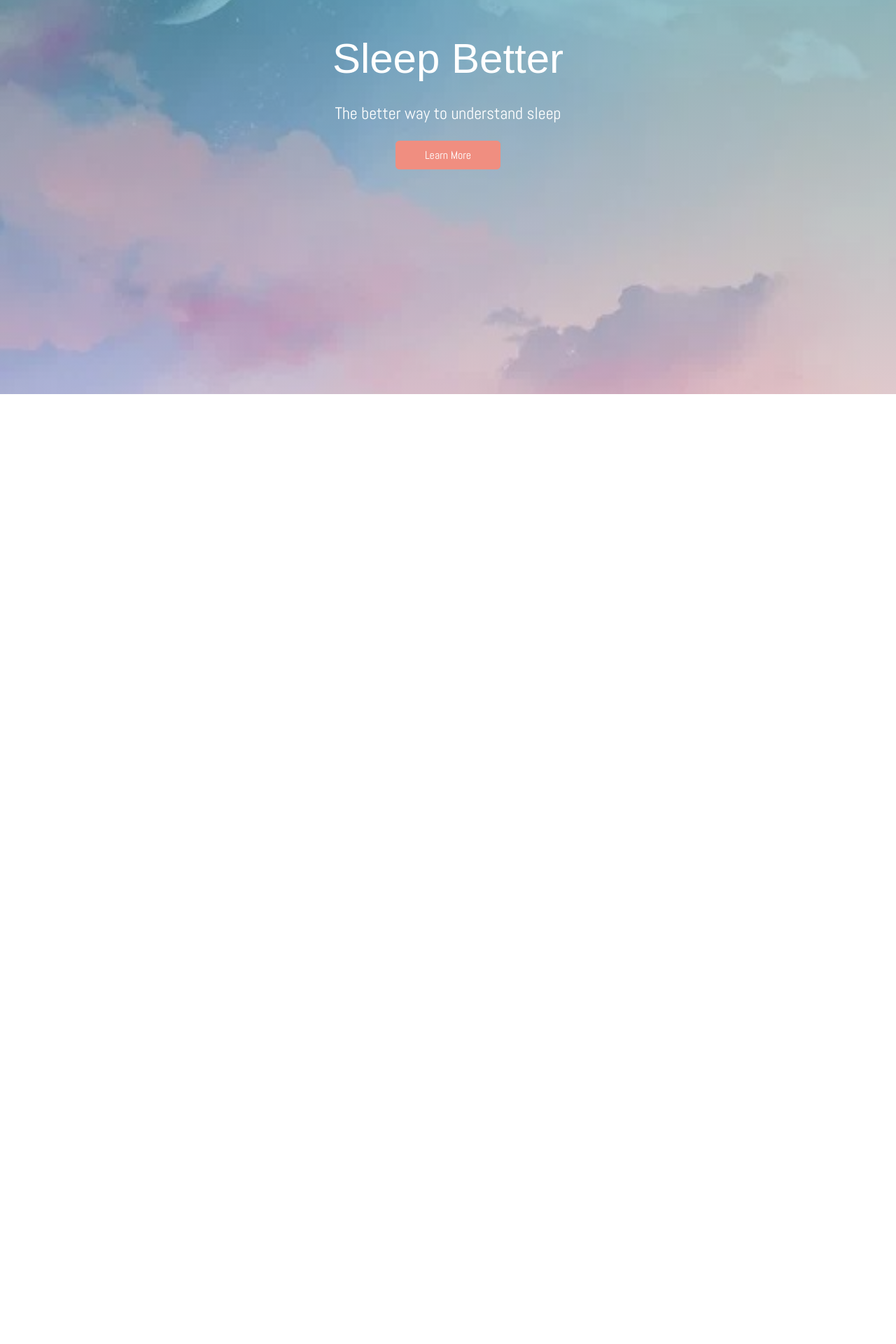
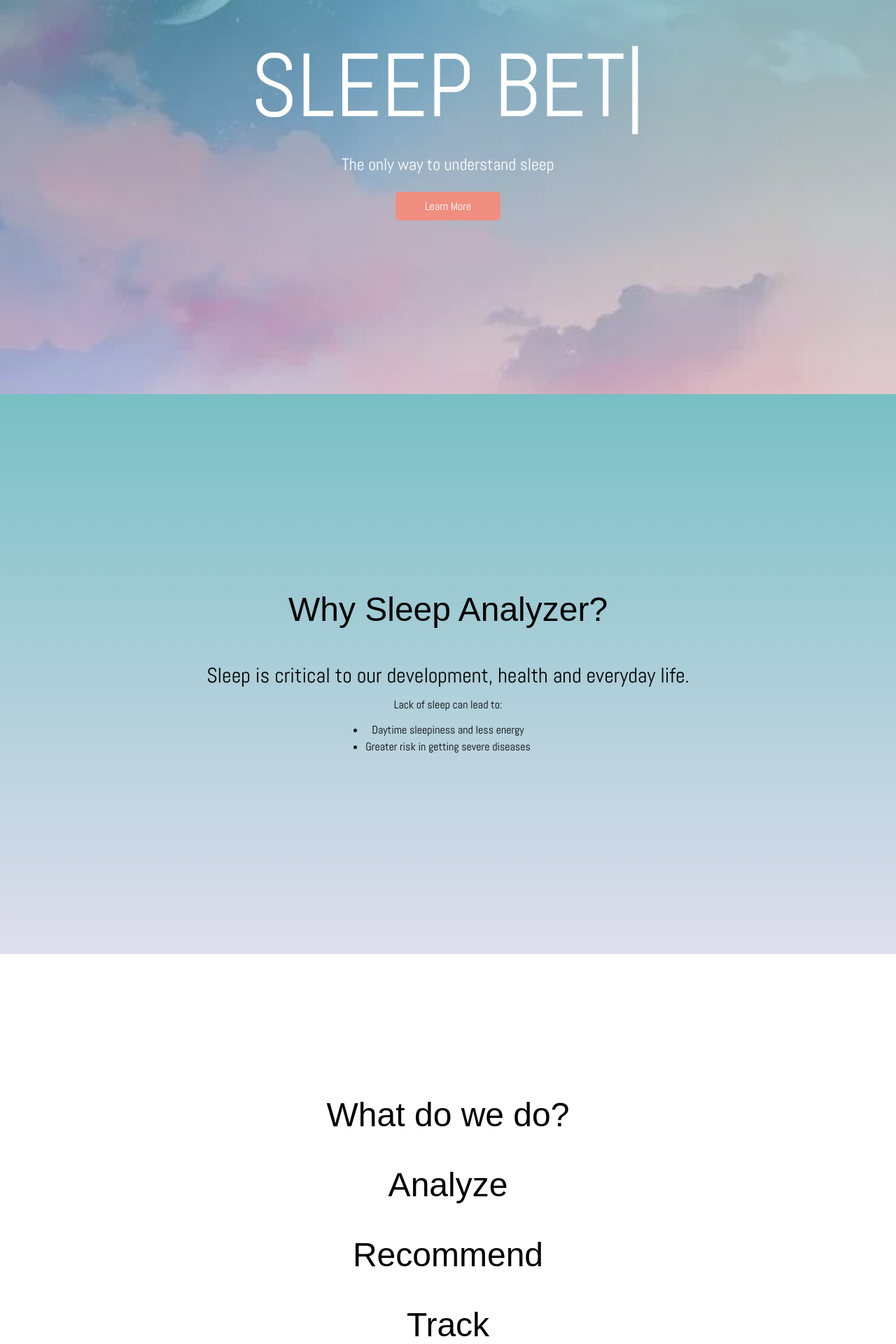
Before and after one commit to Ajaiah-D/HunterCapstoneSpring2025, a React (Vite) app in the folder sleepanalyzer/: page / in a window 1280 px wide. Shown: the part 237-2157 px from the top of the page at 70% size. Before the commit the page ends 800 px from the top, so only its background shows below. Built offline with nearby package versions, Linux system fonts and the light colour scheme; no server answers; a web font is replaced by a local one.

Commit message:
made each section take up the whole screen, need to add scroll animation

```diff
--- a/sleepanalyzer/src/pages/Home.tsx
+++ b/sleepanalyzer/src/pages/Home.tsx
@@ -1,6 +1,8 @@
 import React from "react";
 import useMediaQuery from "@/hooks/useMediaQuery";
 import CustomButton from "@/components/CustomButton";
+import CustomInput from "@/components/CustomInput";
+import { TypeAnimation } from 'react-type-animation';
 
 type Props = {};
 
@@ -23,30 +25,66 @@ const Home = (props: Props) => {
         id="cover"
         className="
           md:flex
+          flex-col
           mx-auto
           w-5/6
           items-center
           justify-center
-          md:h-5/6">
-        <div className="z-10 mt-32 md:basis-3/5">
-          <div className="md:-mt-20">
-            <div className="relative">
-              <div className="before:absolute before:-top-20">
-                <h1 className="text-6xl font-header">Sleep Better</h1>
-              </div>
+          md:h-full">
+            <div className="min-h-[3.5/6]">
+                <TypeAnimation
+                    sequence={[
+                      "Sleep Stressfree",
+                      3000,
+                      "Sleep Better",
+                      3000,
+                      "Sleep More",
+                      3000
+                    ]}
+                    repeat={Infinity}
+                    speed={{type: "keyStrokeDelayInMs", value: 100}}
+                    className="text-4xl uppercase sm:text-7xl md:text-8xl lg:text-9xl"
+              />
             </div>
-            <p className="mt-8 text-2xl">The better way to understand sleep</p>
+            <p className="mt-8 text-2xl">The only way to understand sleep</p>
 
             <div className="mt-8">
               <CustomButton
                 page="why"
-                customization= ""
               >
                 Learn More
               </CustomButton>
             </div>
+      </div>
+      <div id="why" className="p-10 text-black h-screen flex justify-center items-center">
+          <div className="w-5/6 grid m-auto gap-3 p-5">
+              <h1 className="font-header text-5xl mb-10">Why Sleep Analyzer?</h1>
+              <p className="text-3xl"> Sleep is critical to our development, health and everyday life.</p>
+              <p> Lack of sleep can lead to: </p>
+              <ul className="list-disc w-fit grid m-auto">
+                <li>Daytime sleepiness and less energy</li>
+                <li>Greater risk in getting severe diseases</li>
+              </ul>
           </div>
-        </div>
+      </div>
+      <div id="" className="p-10 text-black bg-white h-screen flex justify-center items-center">
+          <div className="w-5/6 grid m-auto gap-3 p-5">
+              <h1 className="font-header text-5xl mb-10">What do we do?</h1>
+              <h2 className="font-header text-5xl mb-10">Analyze</h2>
+              <h2 className="font-header text-5xl mb-10">Recommend</h2>
+              <h2 className="font-header text-5xl mb-10">Track</h2>
+          </div>
+      </div>
+      <div id="contacts" className="p-10 text-black bg-lightcoral h-screen flex justify-center items-center">
+          <div className="w-full gap-3 p-5 flex flex-col justify-center items-center">
+              <h1 className="font-header text-5xl mb-10">Need help? Contact us</h1>
+              <CustomInput placeholder="Name" type="string" title="Name">
+              </CustomInput>
+              <CustomInput placeholder="Email" type="email" title="Email">
+              </CustomInput>
+              <CustomInput placeholder="Message" type="string" title="Message" customization="h-[200px] text-wrap">
+              </CustomInput>
+          </div>
       </div>
     </section>
   );
```
